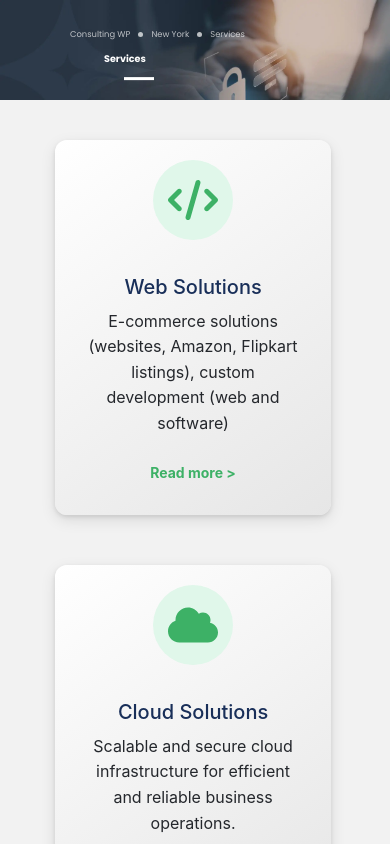
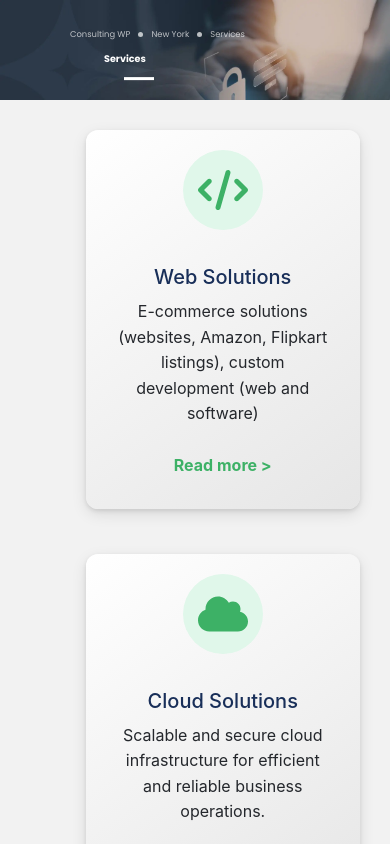
Before and after one commit to varshiniI3/services, a React (Create React App) app in the folder app/: page / in a window 390 px wide. Shown: the top 844 px of the page. Built offline with nearby package versions, Linux system fonts and the light colour scheme.

Commit message:
marg 15%

```diff
--- a/app/src/components/ServicesGrid.css
+++ b/app/src/components/ServicesGrid.css
@@ -28,7 +28,6 @@ a:hover {
   justify-content: center; /* Center align breadcrumbs */
   padding: 20px;
   position: relative;
-  /* left: 15%; Position 15% from the left */
   transform: translateX(-15%); /* Centering adjustment */
   width: 70%; /* Adjust the width if necessary */
   text-align: center;
@@ -88,122 +87,68 @@ a:hover {
 }
 
 @media (max-width: 992px) {
-  .breadcrumbs {
-    width: 80%;
-    left: 10%; /* Adjust position for smaller screens */
-    transform: translateX(-10%);
-    padding: 20px;
-  }
-
-  .hero-section {
-    height: 600px;
-  }
-
-  .section {
-    height: auto;
-    padding-top: 20px;
-    padding-bottom: 20px;
+  .services-page {
+    width: 90%;
   }
 
   .services-list {
     grid-template-columns: repeat(2, 1fr); /* Two cards per row */
     margin-left: 15%;
   }
-
-  .sidebar {
-    flex: 1;
-    margin-left: 20px; /* Maintain space between services-list and sidebar */
-  }
 }
 
 @media (max-width: 768px) {
-  .breadcrumbs {
-    width: 90%;
-    left: 5%; /* Adjust position for smaller screens */
-    transform: translateX(-5%);
-    padding: 20px;
+  .services-list {
+    grid-template-columns: 1fr; /* One card per row */
+    margin-left: 15%;
+    width: 80%;
   }
 
-  .content {
-    flex-direction: column;
-  }
-
-  .services-list {
-    grid-template-columns: 1fr; /* Single column on smaller screens */
+  .breadcrumbs {
+    justify-content: center; /* Center align breadcrumbs */
+    padding: 10px;
+    position: relative;
+    transform: translateX(0); /* Centering adjustment */
+    width: 100%; /* Adjust the width if necessary */
+    text-align: center;
   }
 
   .sidebar {
-    margin-left: 0; /* Remove left margin for sidebar */
-    width: 100%;
-  }
-
-  .hero-section {
-    height: 400px;
+    width: 80%;
+    margin-left: 15%;
   }
 }
 
 @media (max-width: 576px) {
-  body {
-    font-size: 14px;
-  }
-
-  .breadcrumbs {
+  .services-list {
     width: 100%;
-    left: 0; /* Center position for smallest screens */
-    transform: translateX(0);
-    padding: 10px;
-  }
-
-  .hero-section {
-    height: 300px;
-  }
-
-  .section {
-    padding-top: 10px;
-    padding-bottom: 10px;
+    margin-left: 15%;
   }
 
   .sidebar {
-    margin-left: 0; /* Remove left margin for sidebar */
     width: 100%;
+    margin-left: 0;
   }
 
-  .content {
-    flex-direction: column;
+  .services-page {
+    width: 100%;
+    padding: 10px;
   }
 }
 
 @media (max-width: 480px) {
-  .header-content {
-    font-size: 12px; /* Smaller font size */
-  }
-
-  .header-nav {
-    font-size: 18px; /* Smaller font size */
-    flex-direction: column; /* Stack links vertically */
-  }
-
-  .header-link {
-    font-size: 0.7em; /* Smaller font size */
-    margin: 5px 0; /* Adjust spacing */
-  }
-
-  .header-logo img {
-    height: 25px; /* Smaller logo */
-  }
-
   .services-list {
-    grid-template-columns: 1fr; /* Single column on smallest screens */
-    gap: 10px; /* Smaller gap between items */
-    margin-left: 10%;
+    width: 100%;
+    margin-left: 15%;
   }
 
   .sidebar {
-    margin-left: 0; /* Remove left margin for sidebar */
     width: 100%;
+    margin-left: 0;
   }
 
-  .content {
-    flex-direction: column;
+  .services-page {
+    width: 100%;
+    padding: 10px;
   }
 }
--- a/app/src/components/Sidebar.css
+++ b/app/src/components/Sidebar.css
@@ -20,17 +20,14 @@
     font-family: 'Poppins', sans-serif;
     font-size: 16px; /* Body text */
     line-height: 1.6;
-    /* border: 2px solid #192F59; Thicker border */
     border-radius: 6px;
     box-shadow: 0 8px 16px rgba(0, 0, 0, 0.2);
     width: 25%; /* Adjust the width as needed */
-    min-width: 200px; /* Minimum width to ensure readability */
+    min-width: 100px; /* Minimum width to ensure readability */
 }
 
 .sidebar h2, .sidebar h3, .sidebar h4 {
     color: #192F59;
-    /* margin-top: 10px; Adjust the margin as needed */
-    /* margin-bottom: 10px; */
 }
 
 .sidebar h2 {
@@ -104,18 +101,18 @@
     height: 3px; /* Adjust the height as needed */
     background-color: #192F59; /* Secondary color */
     margin-top: 10px; /* Adjust the margin as needed */
-    /* margin-bottom: 10px; */
 }
 
-.contact-section{
+.contact-section {
     padding-bottom: 10px;
     padding-top: 10px;
 }
 
-.brochure-section{
+.brochure-section {
     padding-bottom: 10px;
     padding-top: 10px;
 }
+
 .benefits-section {
     padding-top: 10px;
 }
@@ -128,8 +125,8 @@
     }
 
     .sidebar-container {
-        width: 80%; /* Adjust width for smaller screens */
-        margin-left: 17%;
+        width: 100%; /* Adjust width for smaller screens */
+        margin-left: 15%;
         margin-right: 0;
     }
 
@@ -140,8 +137,8 @@
 
 @media (max-width: 768px) {
     .sidebar-container {
-        width: 80%; /* Full width on smaller screens */
-        margin-left: 17%;
+        width: 100%; /* Full width on smaller screens */
+        margin-left: 15%;
         margin-right: 0;
     }
 
@@ -161,8 +158,8 @@
 
     .sidebar-container {
         font-size: 14px; /* Smaller font size */
-        width: 78%; /* Full width on smaller screens */
-        margin-left: 19%;
+        width: 100%; /* Full width on smaller screens */
+        margin-left: 15%;
         margin-right: 0;
     }
 
@@ -188,7 +185,8 @@
     }
 
     .main-content {
-        width: 100%;
+        width: 90%;
+        margin-left: 5%;
     }
 }
 
@@ -211,16 +209,16 @@
     }
 
     .sidebar-container {
-        width: 80%; /* Full width on smaller screens */
+        width: 100%;
         margin-left: 15%;
         margin-right: 0;
     }
 
     .main-content {
         width: 100%;
+        margin-left: 0;
     }
 }
-
 
 @media (max-width: 350px) {
     .sidebar h2 {
@@ -241,12 +239,13 @@
     }
 
     .sidebar-container {
-        width: 80%; /* Full width on smaller screens */
+        width: 100%; /* Full width on smaller screens */
         margin-left: 15%;
         margin-right: 0;
     }
 
     .main-content {
         width: 100%;
+        margin-left: 0;
     }
 }
```
